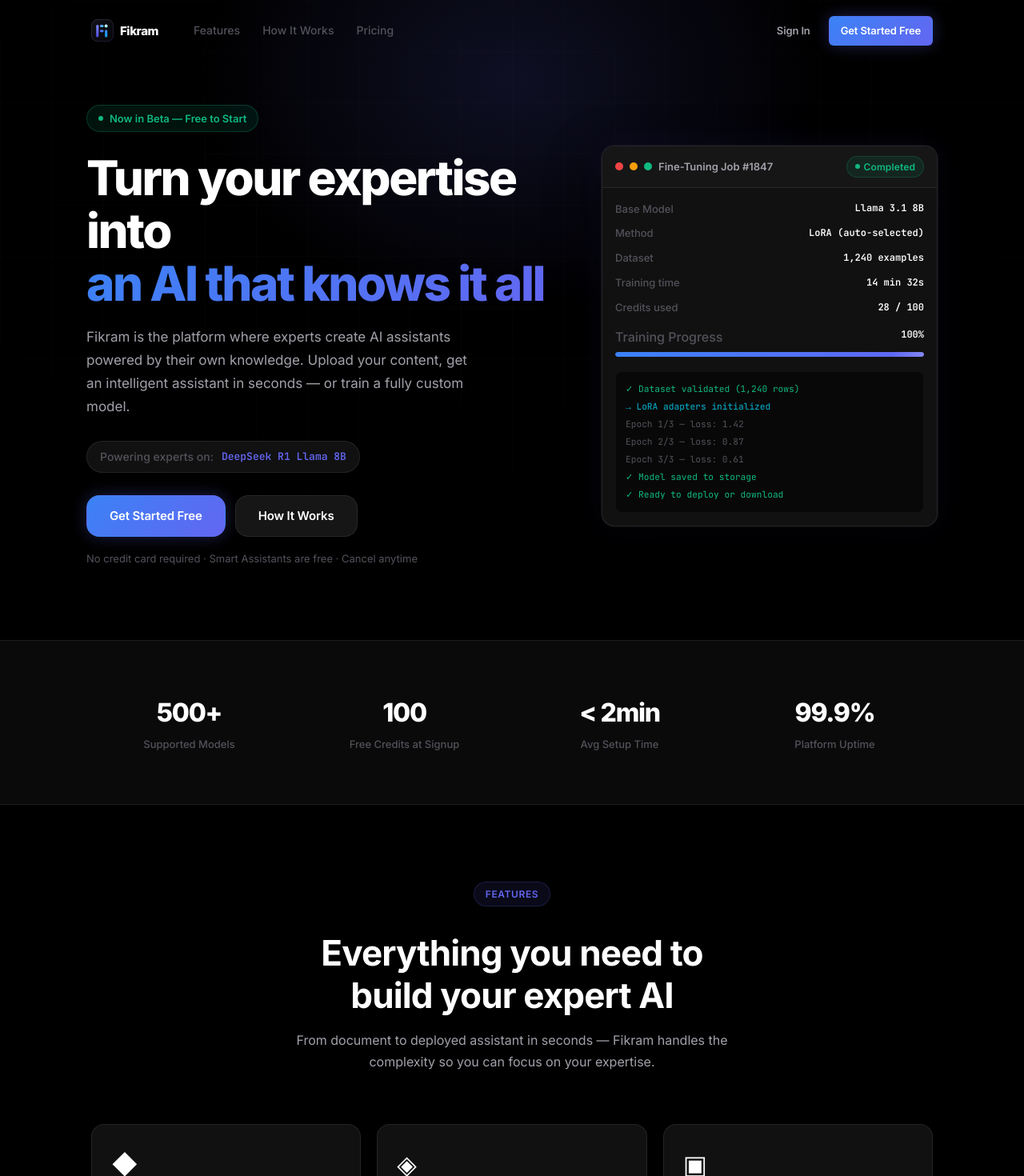
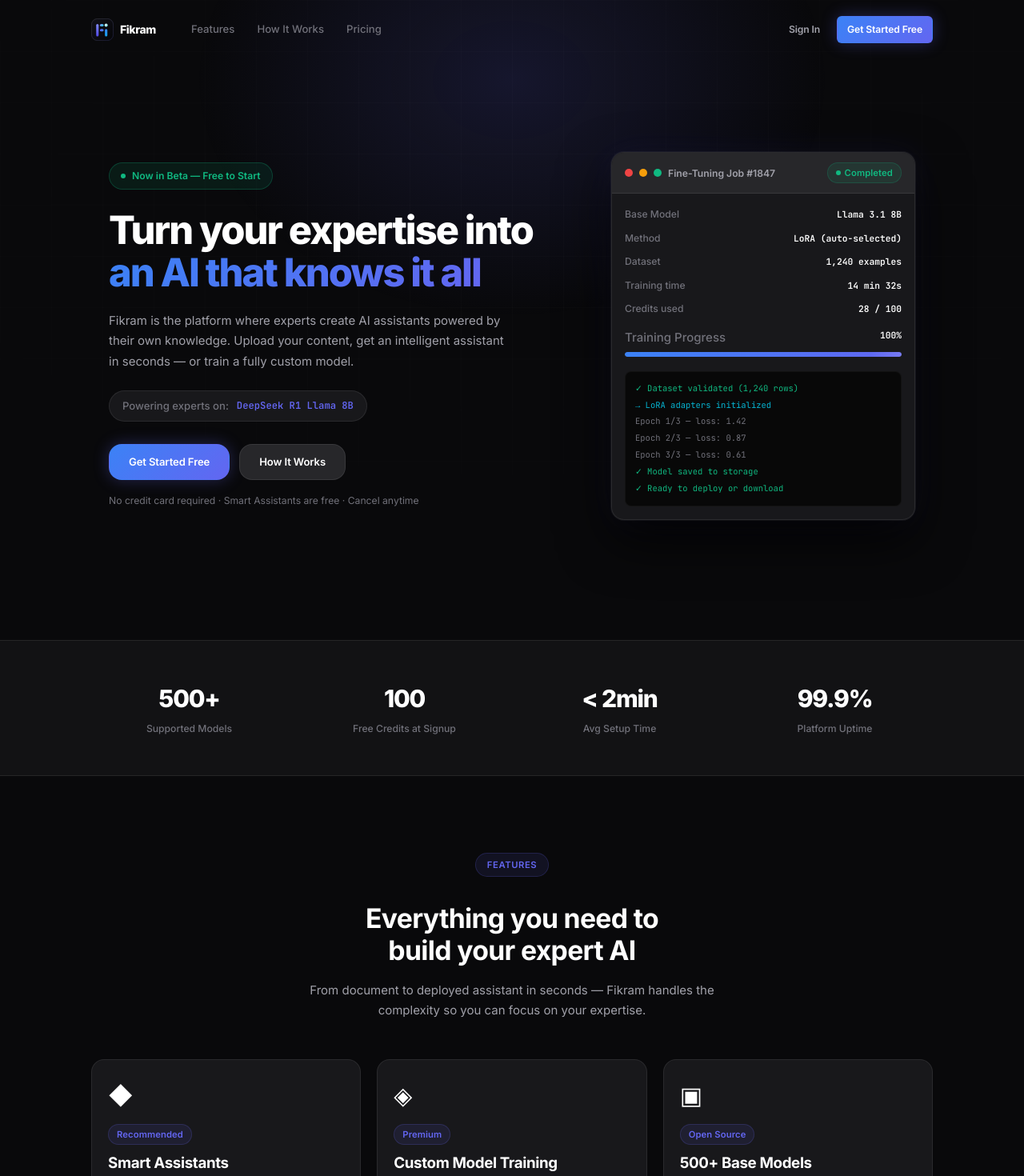
Before and after one commit to amarmahmmud/Fikram, a Next.js app: page / in a window 1280 px wide. Shown: the top 1470 px of the page at 80% size. Built offline with nearby package versions, Linux system fonts and the light colour scheme.

Commit message:
feat: initialize design system with global CSS variables and base component styles

```diff
--- a/src/app/globals.css
+++ b/src/app/globals.css
@@ -7,24 +7,24 @@
 /* ── CSS Custom Properties ── */
 :root {
   /* Backgrounds */
-  --bg-base:      #000000;
-  --bg-surface:   #0a0a0a;
-  --bg-card:      #111111;
-  --bg-elevated:  #161616;
-  --bg-hover:     #1a1a1a;
-  --bg-overlay:   rgba(0, 0, 0, 0.8);
+  --bg-base:      #09090b; /* zinc-950 */
+  --bg-surface:   #121214;
+  --bg-card:      #18181b; /* zinc-900 */
+  --bg-elevated:  #27272a; /* zinc-800 */
+  --bg-hover:     #27272a;
+  --bg-overlay:   rgba(9, 9, 11, 0.85);
 
   /* Borders */
   --border:         rgba(255, 255, 255, 0.08);
-  --border-subtle:  rgba(255, 255, 255, 0.04);
-  --border-focus:   rgba(99, 102, 241, 0.4);
-  --border-accent:  rgba(99, 102, 241, 0.5);
+  --border-subtle:  rgba(255, 255, 255, 0.03);
+  --border-focus:   rgba(99, 102, 241, 0.5);
+  --border-accent:  rgba(99, 102, 241, 0.6);
 
   /* Text */
   --text-primary:   #ffffff;
-  --text-secondary: #a1a1aa;
-  --text-muted:     #52525b;
-  --text-disabled:  #3f3f46;
+  --text-secondary: #a1a1aa; /* zinc-400 */
+  --text-muted:     #71717a; /* zinc-500 */
+  --text-disabled:  #52525b;
 
   /* Accent – Blue → Indigo gradient */
   --accent-blue:    #3b82f6;
@@ -44,7 +44,7 @@
   /* Gradients */
   --gradient-primary:   linear-gradient(135deg, #3b82f6, #6366f1);
   --gradient-subtle:    linear-gradient(135deg, rgba(59,130,246,0.15), rgba(99,102,241,0.15));
-  --gradient-card:      linear-gradient(145deg, #161616, #111111);
+  --gradient-card:      linear-gradient(145deg, #18181b, #121214);
   --gradient-hero:      radial-gradient(ellipse 80% 50% at 50% -10%, rgba(99,102,241,0.25), transparent);
   --gradient-glow:      radial-gradient(circle at center, rgba(99,102,241,0.2) 0%, transparent 70%);
   --gradient-text:      linear-gradient(135deg, #ffffff 0%, #a1a1aa 100%);
@@ -55,7 +55,7 @@
   --shadow-lg:    0 8px 32px rgba(0,0,0,0.7);
   --shadow-xl:    0 16px 64px rgba(0,0,0,0.8);
   --shadow-glow:  0 0 32px rgba(99,102,241,0.2);
-  --shadow-card:  0 0 0 1px rgba(255,255,255,0.05), 0 4px 24px rgba(0,0,0,0.6);
+  --shadow-card:  0 0 0 1px rgba(255,255,255,0.05), 0 8px 24px rgba(0,0,0,0.4);
 
   /* Typography */
   --font-sans:  'Inter', -apple-system, BlinkMacSystemFont, sans-serif;
@@ -101,7 +101,7 @@
 }
 
 html {
-  font-size: 16px;
+  font-size: 15px;
   -webkit-font-smoothing: antialiased;
   -moz-osx-font-smoothing: grayscale;
   scroll-behavior: smooth;
@@ -130,9 +130,9 @@ h1, h2, h3, h4, h5, h6 {
   color: var(--text-primary);
 }
 
-h1 { font-size: clamp(2.25rem, 5vw, 4rem); font-weight: 800; }
-h2 { font-size: clamp(1.75rem, 4vw, 2.75rem); }
-h3 { font-size: clamp(1.25rem, 3vw, 1.75rem); }
+h1 { font-size: clamp(2rem, 4vw, 3.5rem); font-weight: 800; }
+h2 { font-size: clamp(1.5rem, 3vw, 2.25rem); }
+h3 { font-size: clamp(1.125rem, 2vw, 1.5rem); }
 h4 { font-size: 1.25rem; }
 h5 { font-size: 1.1rem; }
 h6 { font-size: 1rem; }
@@ -169,8 +169,8 @@ p { color: var(--text-secondary); line-height: 1.7; }
   overflow: hidden;
 }
 
-.btn-sm { padding: 7px 14px; font-size: 0.8125rem; border-radius: var(--radius-sm); }
-.btn-lg { padding: 13px 28px; font-size: 0.9375rem; border-radius: var(--radius-lg); }
+.btn-sm { padding: 6px 12px; font-size: 0.8125rem; border-radius: var(--radius-sm); }
+.btn-lg { padding: 11px 24px; font-size: 0.875rem; border-radius: var(--radius-lg); }
 
 .btn-primary {
   background: var(--gradient-primary);
@@ -226,7 +226,7 @@ p { color: var(--text-secondary); line-height: 1.7; }
   background: var(--bg-card);
   border: 1px solid var(--border);
   border-radius: var(--radius-lg);
-  padding: var(--space-6);
+  padding: var(--space-5);
   transition: var(--transition-base);
   position: relative;
   overflow: hidden;
--- a/src/app/landing.module.css
+++ b/src/app/landing.module.css
@@ -15,7 +15,7 @@
 }
 
 .navScrolled {
-  background: rgba(0, 0, 0, 0.85);
+  background: var(--bg-overlay);
   backdrop-filter: blur(20px);
   -webkit-backdrop-filter: blur(20px);
   border-bottom: 1px solid var(--border);
@@ -71,9 +71,9 @@
   display: flex;
   align-items: center;
   justify-content: center;
-  padding: 120px 24px 80px;
+  padding: 100px 24px 60px;
   position: relative;
-  gap: 64px;
+  gap: 48px;
   max-width: 1200px;
   margin: 0 auto;
 }
@@ -132,7 +132,7 @@
 }
 
 .heroHeadline {
-  font-size: clamp(2.5rem, 5vw, 3.75rem);
+  font-size: clamp(2.25rem, 4vw, 3.25rem);
   font-weight: 800;
   letter-spacing: -0.04em;
   line-height: 1.1;
@@ -140,10 +140,10 @@
 }
 
 .heroSubline {
-  font-size: 1.0625rem;
+  font-size: 1rem;
   color: var(--text-secondary);
   line-height: 1.7;
-  margin-bottom: 28px;
+  margin-bottom: 24px;
   max-width: 500px;
 }
 
@@ -184,7 +184,7 @@
 /* ── Hero Visual ── */
 .heroVisual {
   flex-shrink: 0;
-  width: 420px;
+  width: 380px;
   position: relative;
   z-index: 1;
   animation: float 5s ease-in-out infinite;
@@ -251,7 +251,7 @@
 .statsSection {
   border-top: 1px solid var(--border);
   border-bottom: 1px solid var(--border);
-  padding: 48px 0;
+  padding: 32px 0;
   background: var(--bg-surface);
 }
 
@@ -279,7 +279,7 @@
 /* ── Section head ── */
 .sectionHead {
   text-align: center;
-  margin-bottom: 64px;
+  margin-bottom: 48px;
 }
 .sectionHead h2 { margin-top: 12px; margin-bottom: 16px; }
 .sectionHead p  { max-width: 540px; margin: 0 auto; font-size: 1rem; }
@@ -321,7 +321,7 @@
   background: var(--bg-card);
   border: 1px solid var(--border);
   border-radius: var(--radius-lg);
-  padding: 32px;
+  padding: 24px;
   position: relative;
   transition: var(--transition-base);
 }
@@ -332,7 +332,7 @@
 }
 
 .stepNum {
-  font-size: 3rem;
+  font-size: 2.5rem;
   font-weight: 900;
   font-family: var(--font-mono);
   background: var(--gradient-primary);
@@ -358,7 +358,7 @@
   background: var(--bg-card);
   border: 1px solid rgba(99,102,241,0.2);
   border-radius: 24px;
-  padding: 64px;
+  padding: 48px;
   text-align: center;
   position: relative;
   overflow: hidden;
@@ -402,7 +402,7 @@
 /* ── Footer ── */
 .footer {
   border-top: 1px solid var(--border);
-  padding: 64px 0 32px;
+  padding: 48px 0 24px;
   background: var(--bg-surface);
 }
 
```
